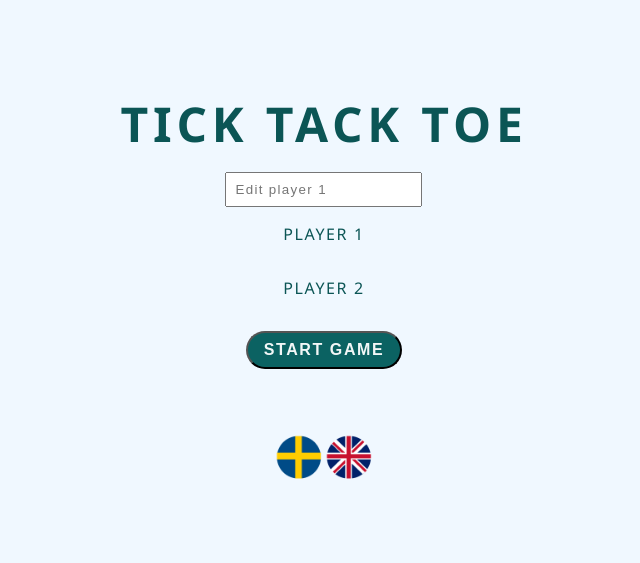
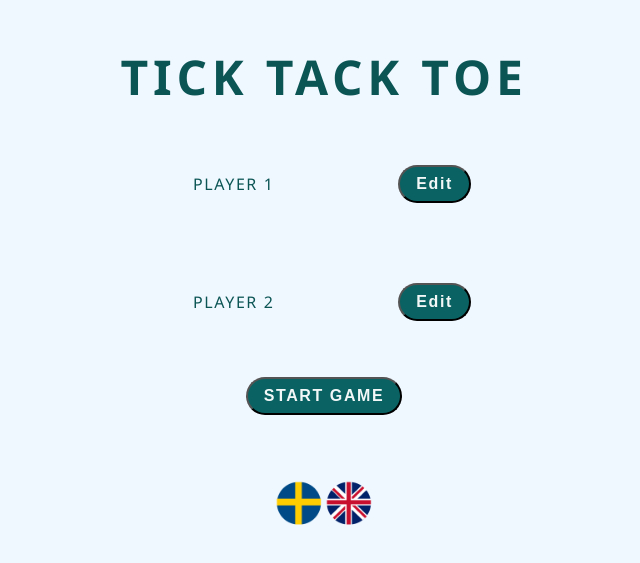
Before and after one commit to akickia/tick-tack-toe, a React (Vite) app: page / in a window 1280 px wide. Shown: the part 111-674 px from the top of the page, without its empty margins (316-956 px from the left). Built offline with nearby package versions, Linux system fonts and the light colour scheme.

Commit message:
refactored players into component

```diff
--- a/src/App.tsx
+++ b/src/App.tsx
@@ -1,36 +1,19 @@
-import { useEffect, useState } from 'react';
+import { useState } from 'react';
 import Board from './components/Board';
 import { useStore } from './store/store';
 
 import Toggle from './components/Toggle';
+import Player from './components/Player';
 
 function App() {
-  //TODO: Change input and edit structure.
-  //TODO: Add toggle for language
-  // localStorage.setItem('language', 'English');
+  //Note to self: Refactored players. Check the complicity, feels overcomplicated. Fix error with showing wrong winner. What should go in what component and what should be in the store.
 
-  const { players, updatePlayers, language, updateLanguage } = useStore();
+  const { language, players } = useStore();
+  const [isStarted, setIsStarted] = useState(false);
   const [currentUserIndex, setCurrentUserIndex] = useState(0);
-  const [isEditing, setIsEditing] = useState(false);
-  const [inputValue, setInputValue] = useState('');
-  const [isStarted, setIsStarted] = useState(false);
 
-  const handleChange = (e: React.ChangeEvent<HTMLInputElement>) => {
-    setIsEditing(true);
-    const updatedUsers = [...players];
-    updatedUsers[currentUserIndex] = e.target.value;
-    setInputValue(e.target.value);
-    console.log('updated: ', updatedUsers);
-    updatePlayers(updatedUsers);
-  };
-
-  const handleSaveUser = () => {
-    setIsEditing(false);
-    handleCurrentUser();
-    setInputValue('');
-  };
   const startGame = () => {
-    setIsEditing(false);
+    setCurrentUserIndex(0);
     setIsStarted(true);
   };
 
@@ -40,46 +23,30 @@ function App() {
     } else {
       setCurrentUserIndex(0);
     }
+    console.log(
+      'Current player: ',
+      players[currentUserIndex],
+      currentUserIndex
+    );
   };
-
-  // const toggleLanguage = () => {
-  //   if (playerLanguage === 'English') {
-  //     setPlayerLanguage('Swedish');
-  //   } else {
-  //     setPlayerLanguage('English');
-  //   }
-  // };
 
   return (
     <div className="App">
       <h1>{language.heading}</h1>
-      {!isStarted && (
-        <input
-          placeholder={`${language.edit} ${currentUserIndex + 1}`}
-          value={inputValue}
-          onChange={(e) => handleChange(e)}
-        ></input>
-      )}
-      {isEditing && (
-        <button className="primary" onClick={() => handleSaveUser()}>
-          {language.save}
-        </button>
-      )}
       {isStarted ? (
         <p>{players[currentUserIndex]}</p>
       ) : (
-        players.map((user, i) => <p key={i}>{user}</p>)
+        players.map((player, i) => (
+          <Player key={i} player={player} currentUserIndex={i} />
+        ))
       )}
       <div className="card">
         {!isStarted && (
-          <button className="primary" onClick={() => startGame()}>
-            {language.start}
-          </button>
+          <button onClick={() => startGame()}>{language.start}</button>
         )}
         <Board
           isStarted={isStarted}
           user={currentUserIndex}
-          users={players}
           action={handleCurrentUser}
           setIsStarted={setIsStarted}
         ></Board>
--- a/src/assets/translations.ts
+++ b/src/assets/translations.ts
@@ -1,6 +1,6 @@
 export const langEng = {
   heading: 'TICK TACK TOE',
-  edit: 'Edit player',
+  edit: 'Edit',
   save: 'save',
   playerOne: 'Player 1',
   playerTwo: 'Player 2',
@@ -12,7 +12,7 @@ export const langEng = {
 
 export const langSwe = {
   heading: 'TRE I RAD',
-  edit: 'Redigera spelare',
+  edit: 'Redigera',
   save: 'spara',
   playerOne: 'Spelare 1',
   playerTwo: 'Spelare 2',
--- a/src/components/Board.tsx
+++ b/src/components/Board.tsx
@@ -6,20 +6,18 @@ export default function Board({
   isStarted,
   user,
   action,
-  users,
   setIsStarted,
 }: {
   isStarted: boolean;
   user: number;
   action: () => void;
-  users: string[];
   setIsStarted: any;
 }) {
   const [squares, setSquares] = useState(Array(9).fill(''));
   const [winner, setWinner] = useState(false);
   const [isWinner, setIsWinner] = useState('');
   const mark = useStore((state) => state.marks[user]);
-  const { language } = useStore();
+  const { language, players } = useStore();
 
   useEffect(() => {
     checkWinner();
@@ -45,7 +43,7 @@ export default function Board({
         squares[a] === squares[b] &&
         squares[a] === squares[c]
       ) {
-        setIsWinner(squares[a] === mark ? users[0] : users[1]);
+        setIsWinner(squares[a] === mark ? players[0] : players[1]);
         setWinner(true);
         return;
       }
--- /dev/null
+++ b/src/components/Player.tsx
@@ -0,0 +1,54 @@
+import { useState } from 'react';
+import { useStore } from '../store/store';
+
+function Player({
+  player,
+  currentUserIndex,
+}: {
+  player: string;
+  currentUserIndex: number;
+}) {
+  const { players, updatePlayers, language } = useStore();
+  const [isEditing, setIsEditing] = useState(false);
+  const [inputValue, setInputValue] = useState('');
+
+  const handleChange = (e: React.ChangeEvent<HTMLInputElement>) => {
+    const updatedUsers = [...players];
+    updatedUsers[currentUserIndex] = e.target.value;
+    setInputValue(e.target.value);
+    updatePlayers(updatedUsers);
+  };
+
+  const handleSaveUser = () => {
+    setIsEditing(false);
+    setInputValue('');
+  };
+
+  return (
+    <div>
+      {isEditing ? (
+        <div className="flex">
+          <input
+            placeholder={`${language.edit} ${player}`}
+            value={inputValue}
+            onChange={(e) => handleChange(e)}
+          />
+          <button onClick={() => handleSaveUser()}>{language.save}</button>
+        </div>
+      ) : (
+        <div className="flex">
+          <p>{player}</p>
+          <button
+            onClick={() => {
+              setIsEditing(true);
+            }}
+          >
+            {language.edit}
+          </button>
+        </div>
+      )}
+    </div>
+  );
+}
+
+export default Player;
--- a/src/style/base.scss
+++ b/src/style/base.scss
@@ -43,4 +43,11 @@ body {
     color: rgba(255, 255, 255, 0.95);
     font-size: 1rem;
   }
+  .flex {
+    max-width: 80%;
+    margin: auto;
+    display: flex;
+    align-items: center;
+    justify-content: space-between;
+  }
 }
--- a/src/style/board.scss
+++ b/src/style/board.scss
@@ -6,11 +6,17 @@
 
 .winning-container {
   position: absolute;
-  background-color: aquamarine;
-  padding: 5rem 5rem;
+  background-color: rgb(121, 228, 149, 0.95);
   top: 50%;
   left: 50%;
+  width: 75%;
+  min-height: 50%;
   transform: translate(-50%, -50%);
   border-radius: 4px;
   box-shadow: 0 0 13px rgba(0, 0, 0, 0.5);
+  display: flex;
+  flex-direction: column;
+  justify-content: center;
+  align-items: center;
+  gap: 2rem;
 }
```
